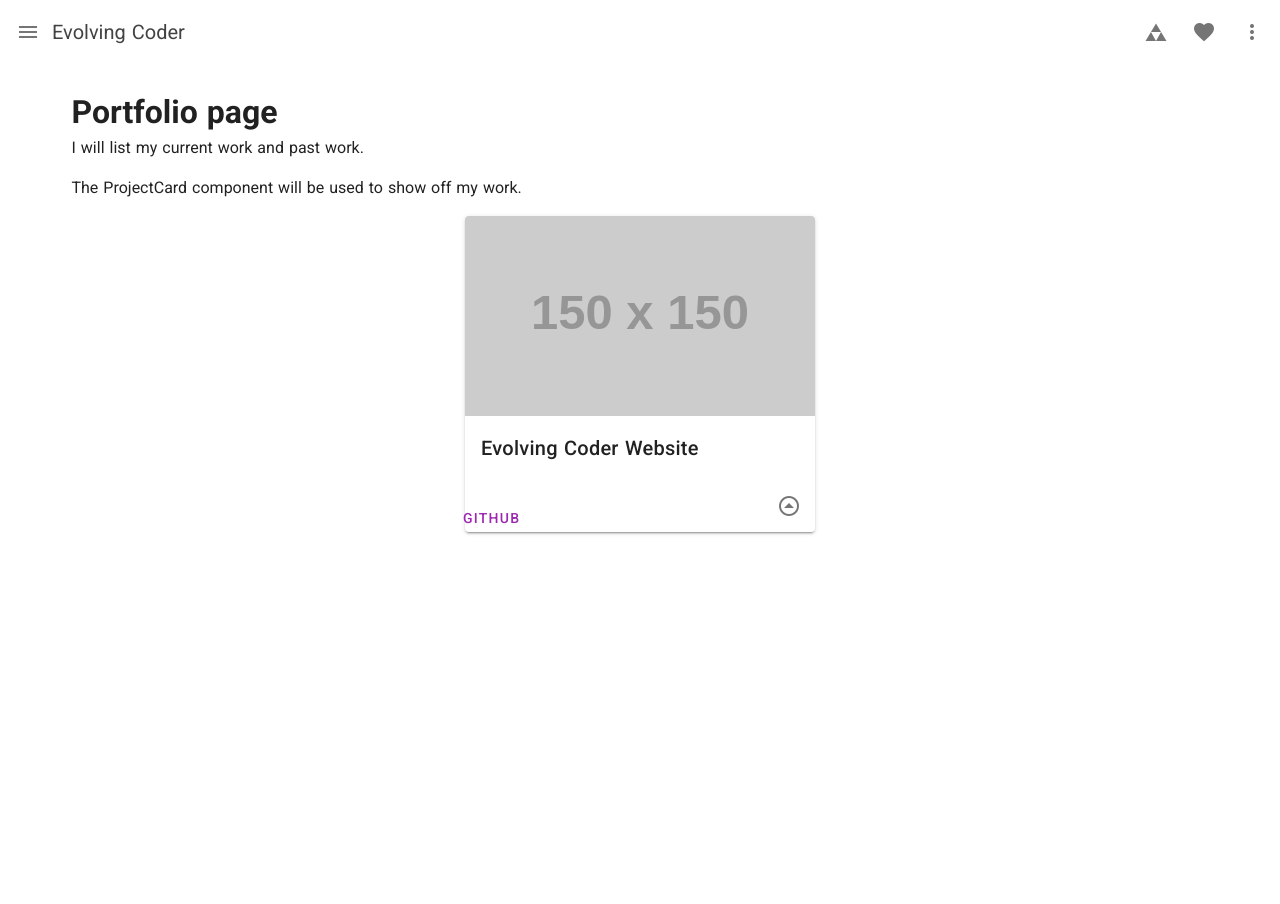
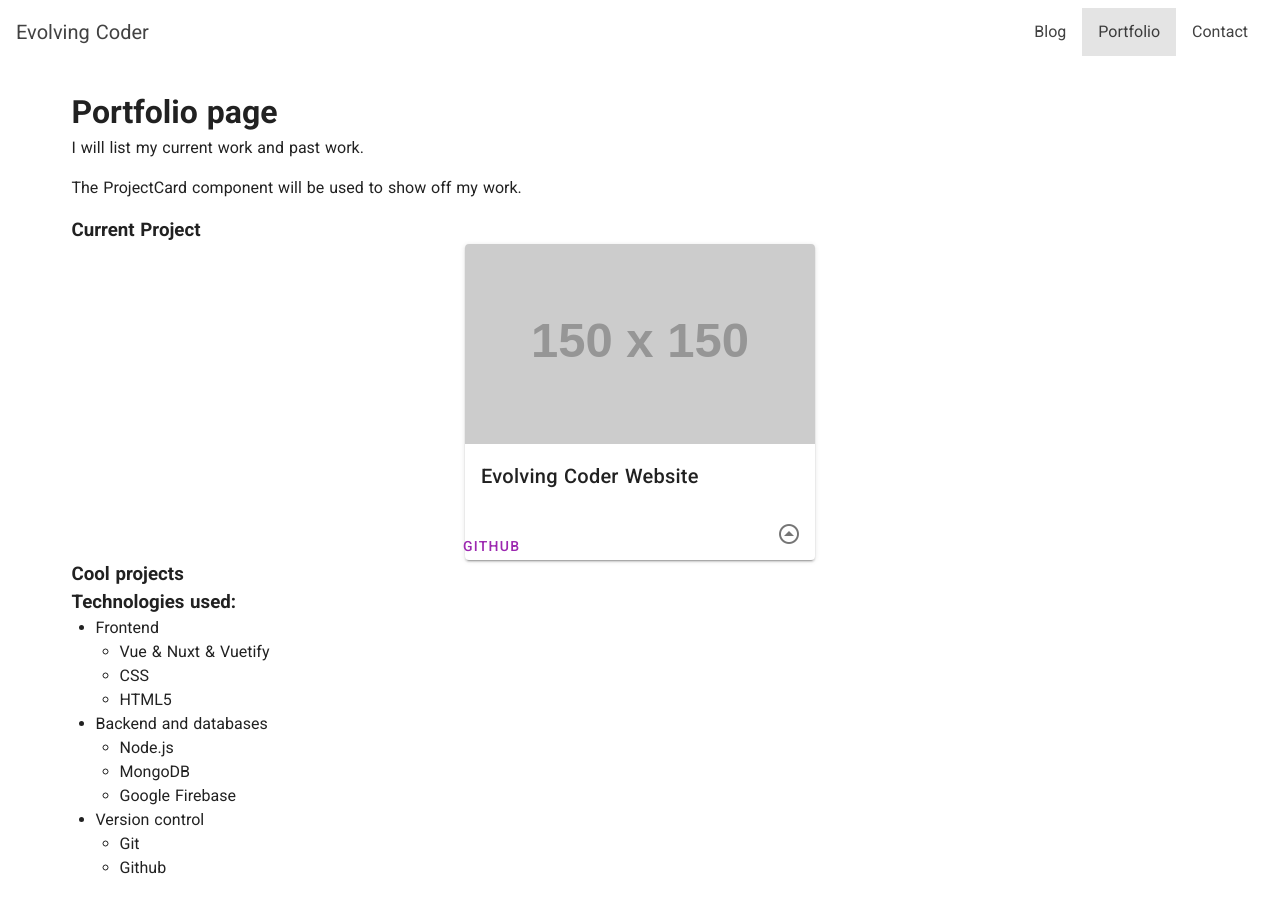
Before and after one commit to rhingstrumjr/evolving-coder, a Nuxt app: page /portfolio in a window 1280 px wide. Before the commit the page ends 800 px from the top, so only its background shows below. Built offline with nearby package versions, Linux system fonts and the light colour scheme.

Commit message:
Used Dexie for interactive blogs

```diff
--- a/components/Navbar.vue
+++ b/components/Navbar.vue
@@ -1,7 +1,5 @@
 <template>
   <v-app-bar app absolute color="white" elevate-on-scroll>
-    <v-app-bar-nav-icon />
-
     <nuxt-link to="/">
       <v-toolbar-title class="grey--text text--darken-3">
         Evolving Coder
@@ -9,30 +7,30 @@
     </nuxt-link>
     <v-spacer />
 
-    <v-btn icon>
-      <v-icon>mdi-triforce</v-icon>
-    </v-btn>
-
-    <v-btn icon>
-      <v-icon>mdi-heart</v-icon>
-    </v-btn>
+    <v-list class="hidden-xs-only" style="display: flex; padding: 0px">
+      <v-list-item v-for="(item, i) in pages" :key="i" nuxt :to="item.path">
+        <v-list-item-title class="grey--text text--darken-3">
+          {{
+            item.title
+          }}
+        </v-list-item-title>
+      </v-list-item>
+    </v-list>
 
     <v-menu bottom left>
       <template v-slot:activator="{ on }">
-        <v-btn icon v-on="on">
+        <v-btn icon class="hidden-sm-and-up" v-on="on">
           <v-icon>mdi-dots-vertical</v-icon>
         </v-btn>
       </template>
 
       <v-list>
-        <v-list-item v-for="(item, i) in pages" :key="i">
-          <nuxt-link :to="item.path">
-            <v-list-item-title>
-              {{
-                item.title
-              }}
-            </v-list-item-title>
-          </nuxt-link>
+        <v-list-item v-for="(item, i) in pages" :key="i" nuxt :to="item.path">
+          <v-list-item-title class="grey--text text--darken-3">
+            {{
+              item.title
+            }}
+          </v-list-item-title>
         </v-list-item>
       </v-list>
     </v-menu>
@@ -66,4 +64,8 @@ export default {
 a {
   text-decoration: none
 }
+.v-list-item:active {
+  background-color: #8BC34A;
+  opacity: .1;
+}
 </style>
--- /dev/null
+++ b/components/UserAnswer.vue
@@ -0,0 +1,67 @@
+<template>
+  <v-container>
+    <h1>Answer to question</h1>
+    <p>Goal: To use indexedDB to store answers to questions posed via the blog.</p>
+
+    <v-form
+      ref="form"
+    >
+      <v-textarea
+        v-model="userAnswer"
+        label="Answer"
+        required
+      />
+
+      <v-btn
+        color="error"
+        class="mr-4"
+      >
+        Reset Form
+      </v-btn>
+      <v-btn
+        color="success"
+        class="mr-4"
+        @click="addAnswer"
+      >
+        Submit Answer
+      </v-btn>
+    </v-form>
+  </v-container>
+</template>
+
+<script>
+import db from "@/assets/answersdb.js"
+export default {
+  props: {
+    qNumber: {
+      type: Number,
+      required: true
+    }
+  },
+  data () {
+    return {
+      userAnswer: "",
+      questionNumber: this.qNumber,
+      pastAnswers: []
+    }
+  },
+  async mounted () {
+    this.pastAnswers = await db.answers.toArray()
+    if (this.pastAnswers.length > 0) {
+      this.pastAnswers.forEach((obj) => {
+        if (obj.questionNumber === this.questionNumber) {
+          this.userAnswer = obj.answer
+        }
+      })
+    }
+  },
+  methods: {
+    async addAnswer () {
+      await db.answers.put({
+        questionNumber: this.questionNumber,
+        answer: this.userAnswer
+      })
+    }
+  }
+}
+</script>
--- a/nuxt.config.js
+++ b/nuxt.config.js
@@ -3,6 +3,9 @@ export default {
   /*
    ** Headers of the page
    */
+  generate: {
+    subFolders: false
+  },
   head: {
     title: "Evolving Coder",
     meta: [
@@ -62,7 +65,11 @@ export default {
   markdownit: {
     preset: "default",
     linkify: true,
-    breaks: true
+    breaks: true,
+    use: [
+      "markdown-it-attrs",
+      "markdown-it-div"
+    ]
   },
   /*
    ** Axios module configuration
--- a/package.json
+++ b/package.json
@@ -16,6 +16,9 @@
     "@nuxtjs/axios": "^5.3.6",
     "@nuxtjs/markdownit": "^1.2.6",
     "@nuxtjs/vuetify": "^1.2.1",
+    "dexie": "^2.0.4",
+    "markdown-it-attrs": "^3.0.0",
+    "markdown-it-div": "^1.1.0",
     "nuxt": "^2.0.0",
     "vuetify": "^2.0.5"
   },
--- a/pages/blog/2019/blog-post1.vue
+++ b/pages/blog/2019/blog-post1.vue
@@ -1,11 +1,23 @@
 <template lang="md">
-  # Blog post 1
+   # Blog post 1
+  I'm falling in love with Vuejs.  I find using it incredibly simple!
 
-  I'm falling in love with Vuejs.  I find using it incredibly simple!
+  ### What do you love about Vue? {#q1}
+  <UserAnswer v-bind:q-number="1" />
+
+  I love how interactive you can make websites!
+
+  ### What do you want to learn next?
+  <UserAnswer :q-number="2" />
+  I want to learn how to deploy the page.  I also must learn how to show off multiple projects!
 </template>
 
 <script>
+import UserAnswer from "@/components/UserAnswer.vue"
 export default {
-  layout: "blog"
+  layout: "blog",
+  components: {
+    UserAnswer
+  }
 }
 </script>
--- a/pages/contact/index.vue
+++ b/pages/contact/index.vue
@@ -1,5 +1,10 @@
 <template>
   <v-container>
     <h1>Contact page</h1>
+    <h3>Todos</h3>
+    <ul>
+      <li>Form to message me</li>
+      <li>Form will need reason, name (optional), email, message</li>
+    </ul>
   </v-container>
 </template>
--- a/pages/portfolio/index.vue
+++ b/pages/portfolio/index.vue
@@ -3,7 +3,35 @@
     <h1>Portfolio page</h1>
     <p>I will list my current work and past work.</p>
     <p>The ProjectCard component will be used to show off my work.</p>
+    <h3>Current Project</h3>
     <ProjectCard img-src="https://via.placeholder.com/150" project-title="Evolving Coder Website" project-description="A portfolio website and development blog." />
+    <h3>Cool projects</h3>
+    <h3>Technologies used:</h3>
+    <ul>
+      <li>
+        Frontend
+        <ul>
+          <li>Vue &amp; Nuxt &amp; Vuetify</li>
+          <li>CSS</li>
+          <li>HTML5</li>
+        </ul>
+      </li>
+      <li>
+        Backend and databases
+        <ul>
+          <li>Node.js</li>
+          <li>MongoDB</li>
+          <li>Google Firebase</li>
+        </ul>
+      </li>
+      <li>
+        Version control
+        <ul>
+          <li>Git</li>
+          <li>Github</li>
+        </ul>
+      </li>
+    </ul>
   </v-container>
 </template>
 
```
Also changed, not shown: assets/answersdb.js (added, +8 -0 lines), 1 other file (tests, documents, lock files or other folders).
